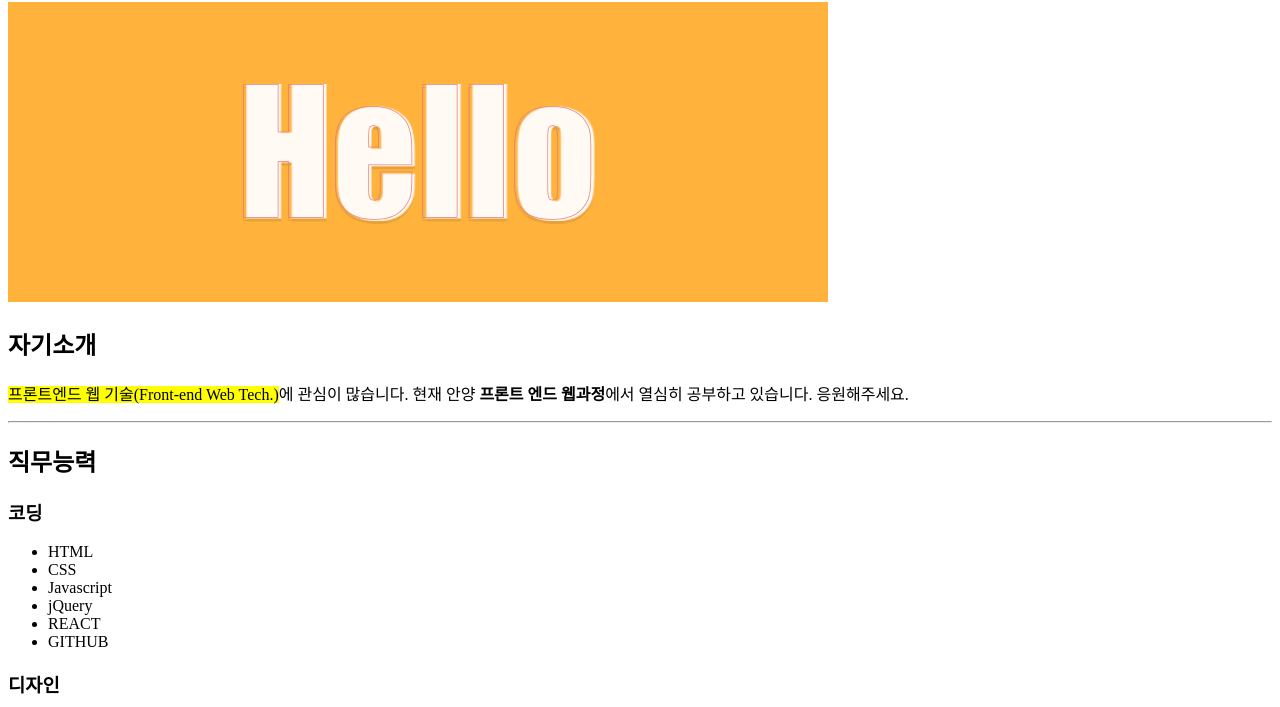
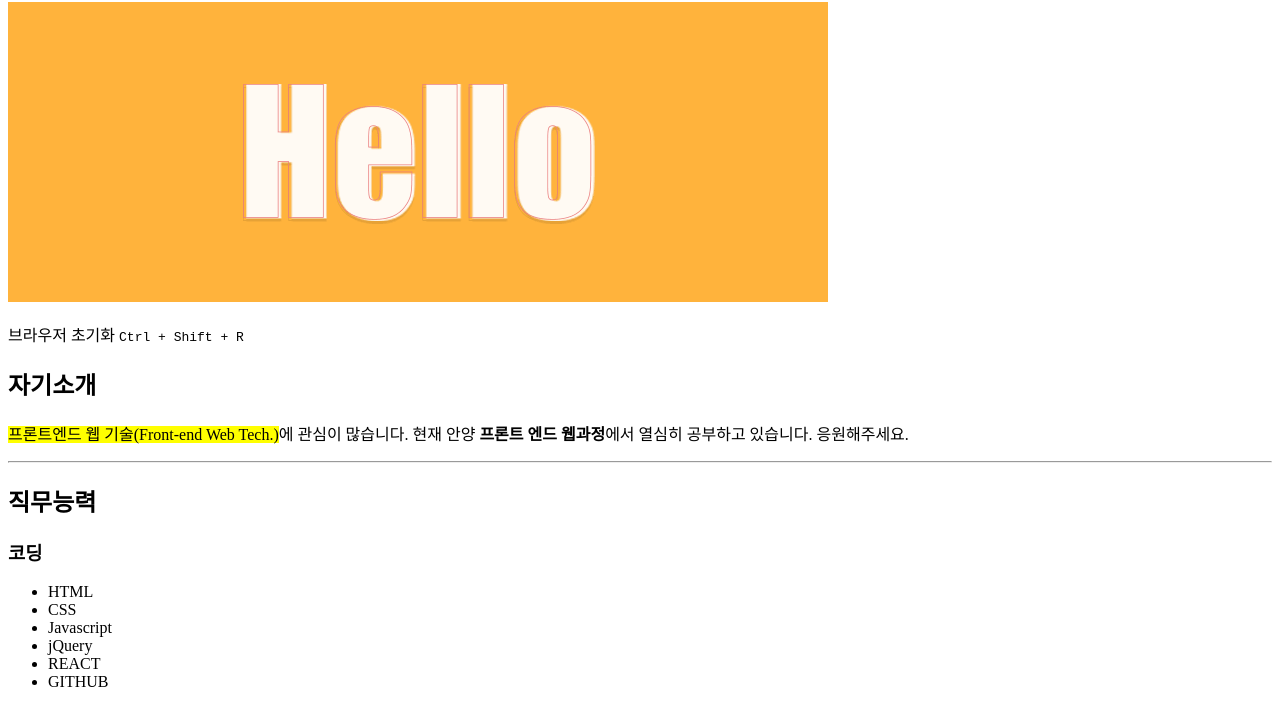
Before and after one commit to kwakyelim/about-me, a plain HTML site: page index.html in a window 1280 px wide. Shown: the part 87-794 px from the top of the page. Drawn offline with Linux system fonts and the light colour scheme.

Commit message:
내용 수정

```diff
--- a/index.html
+++ b/index.html
@@ -11,6 +11,11 @@
     <div>
         <h1>홍길동의 홈페이지 - 수정</h1>
         <img src="./hello.png" alt="hello">
+        <p>브라우저 초기화
+            <code>
+                Ctrl + Shift + R
+            </code>
+        </p>
     </div>
 
     <!-- 자기소개 -->
```
